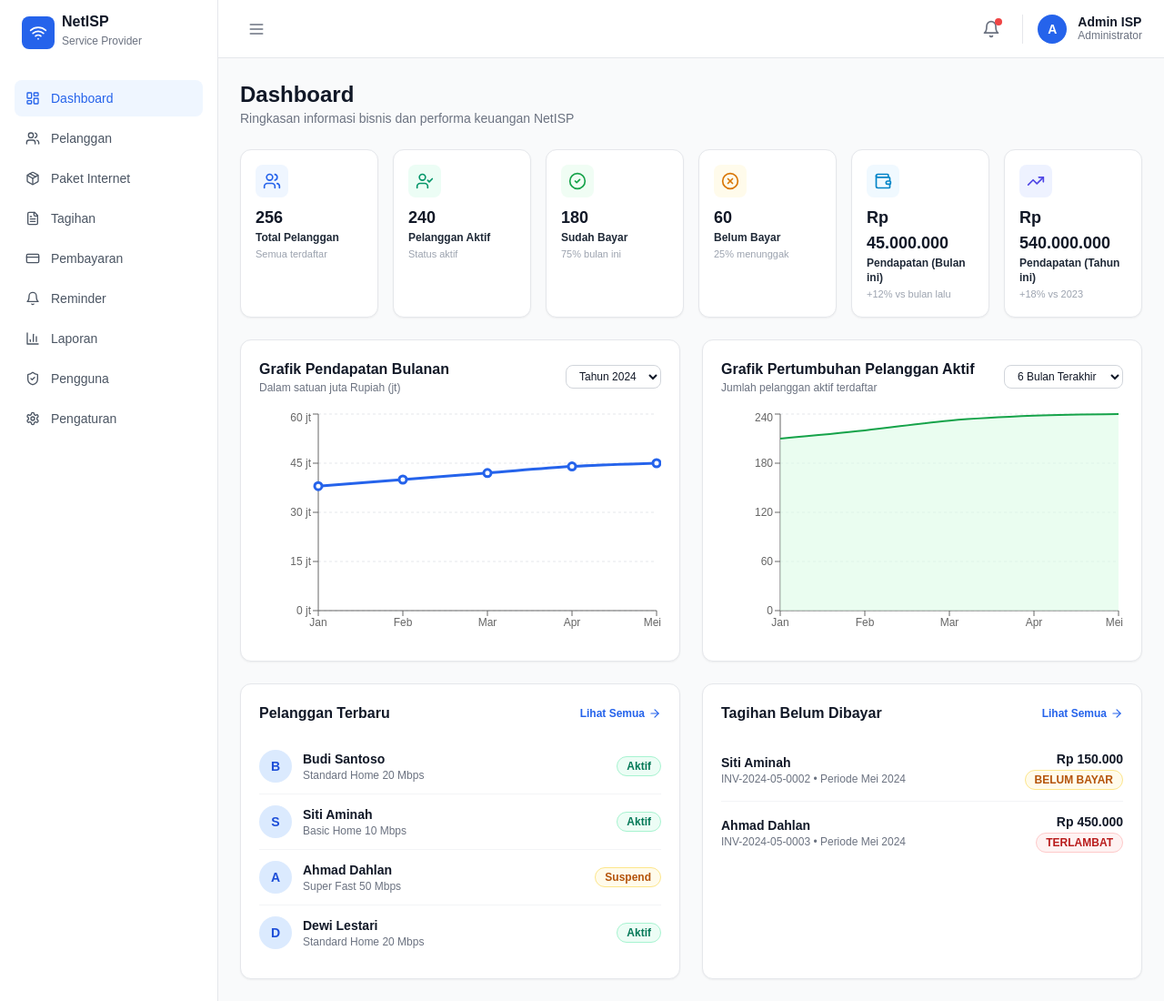
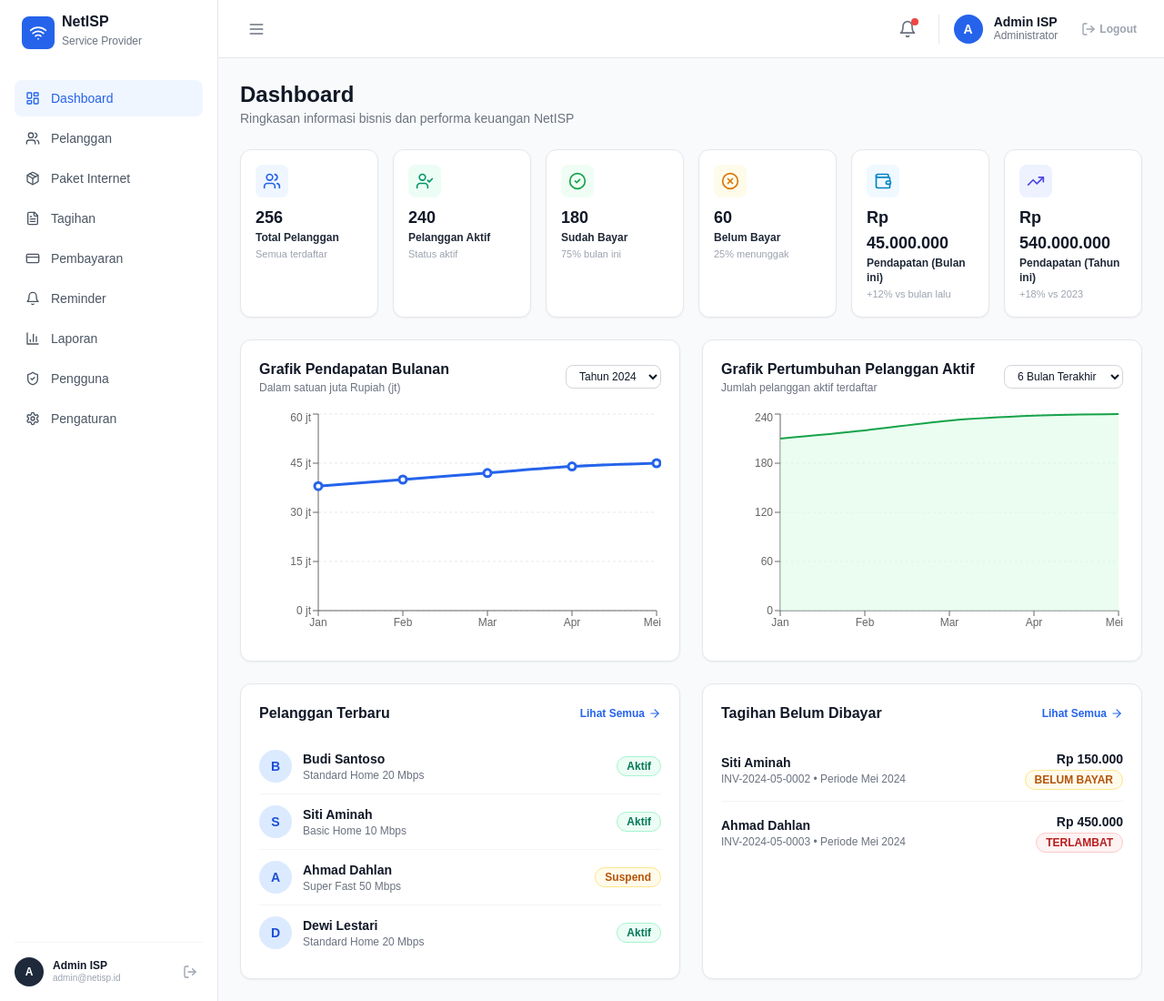
Before and after one commit to mochfauzi12/Internet-Billing-Management-System-IBMS-, a Next.js app in the folder apps/web/: page / in a window 1280 px wide. Shown: the whole page at 91% size. Built offline with nearby package versions, Linux system fonts and the light colour scheme; no server answers.

Commit message:
Implement Logout

```diff
--- a/apps/web/src/components/layout/sidebar.tsx
+++ b/apps/web/src/components/layout/sidebar.tsx
@@ -1,7 +1,8 @@
 'use client';
 
 import React from 'react';
-import { Wifi, LayoutDashboard, Users, Package, FileText, CreditCard, Bell, BarChart3, Settings, ShieldCheck } from 'lucide-react';
+import { Wifi, LayoutDashboard, Users, Package, FileText, CreditCard, Bell, BarChart3, Settings, ShieldCheck, LogOut } from 'lucide-react';
+import { apiClient } from '@/lib/api-client';
 
 export function Sidebar() {
   const menuItems = [
@@ -16,8 +17,18 @@ export function Sidebar() {
     { label: 'Pengaturan', icon: Settings, href: '/settings' },
   ];
 
+  const handleLogout = async () => {
+    try {
+      await apiClient.logout();
+    } catch (e) {
+      // ignore
+    }
+    window.location.href = '/login';
+  };
+
   return (
-    <aside className="w-60 bg-white border-r border-gray-200 min-h-screen flex flex-col p-4">
+    <aside className="w-60 bg-white border-r border-gray-200 min-h-screen flex flex-col p-4 justify-between">
+      <div>
         <div className="flex items-center gap-2 mb-8 px-2">
           <div className="p-2 bg-blue-600 rounded-lg text-white">
             <Wifi className="w-5 h-5" />
@@ -28,7 +39,7 @@ export function Sidebar() {
           </div>
         </div>
 
-      <nav className="space-y-1 flex-1">
+        <nav className="space-y-1">
           {menuItems.map((item) => {
             const Icon = item.icon;
             return (
@@ -47,6 +58,27 @@ export function Sidebar() {
             );
           })}
         </nav>
+      </div>
+
+      {/* Admin Profile Card & Logout */}
+      <div className="pt-4 border-t border-gray-100 flex items-center justify-between">
+        <div className="flex items-center gap-2.5">
+          <div className="w-8 h-8 rounded-full bg-slate-800 text-white font-bold text-xs flex items-center justify-center">
+            A
+          </div>
+          <div className="leading-tight">
+            <div className="text-xs font-bold text-gray-900">Admin ISP</div>
+            <div className="text-[10px] text-gray-400">admin@netisp.id</div>
+          </div>
+        </div>
+        <button
+          onClick={handleLogout}
+          className="p-1.5 text-gray-400 hover:text-red-600 hover:bg-red-50 rounded-lg transition-colors"
+          title="Logout"
+        >
+          <LogOut className="w-4 h-4" />
+        </button>
+      </div>
     </aside>
   );
 }
--- a/apps/web/src/components/layout/topbar.tsx
+++ b/apps/web/src/components/layout/topbar.tsx
@@ -1,9 +1,19 @@
 'use client';
 
 import React from 'react';
-import { Bell, Menu } from 'lucide-react';
+import { Bell, Menu, LogOut } from 'lucide-react';
+import { apiClient } from '@/lib/api-client';
 
 export function Topbar() {
+  const handleLogout = async () => {
+    try {
+      await apiClient.logout();
+    } catch (e) {
+      // ignore
+    }
+    window.location.href = '/login';
+  };
+
   return (
     <header className="h-16 bg-white border-b border-gray-200 px-6 flex items-center justify-between">
       <button className="p-2 text-gray-500 hover:bg-gray-100 rounded-lg">
@@ -20,10 +30,18 @@ export function Topbar() {
           <div className="w-8 h-8 rounded-full bg-blue-600 text-white font-bold flex items-center justify-center text-sm">
             A
           </div>
-          <div>
+          <div className="leading-tight">
             <div className="text-sm font-semibold text-gray-900 leading-none">Admin ISP</div>
             <div className="text-xs text-gray-500">Administrator</div>
           </div>
+          <button
+            onClick={handleLogout}
+            className="ml-2 p-1.5 text-gray-400 hover:text-red-600 hover:bg-red-50 rounded-lg transition-colors flex items-center gap-1 text-xs font-semibold"
+            title="Keluar / Logout"
+          >
+            <LogOut className="w-4 h-4" />
+            <span>Logout</span>
+          </button>
         </div>
       </div>
     </header>
--- a/apps/web/src/lib/api-client.ts
+++ b/apps/web/src/lib/api-client.ts
@@ -21,6 +21,7 @@ export const apiClient = {
   // Auth
   login: (credentials: { email: string; password: string }) =>
     fetchApi<{ token: string; user: any }>('/auth/login', { method: 'POST', body: JSON.stringify(credentials) }),
+  logout: () => fetchApi<{ message: string }>('/auth/logout', { method: 'POST' }),
   getMe: () => fetchApi<{ user: any }>('/auth/me'),
 
   // Customers
```
Also changed, not shown: 2 other files (tests, documents, lock files or other folders). Lines whose indentation alone changed are shown as unchanged.
